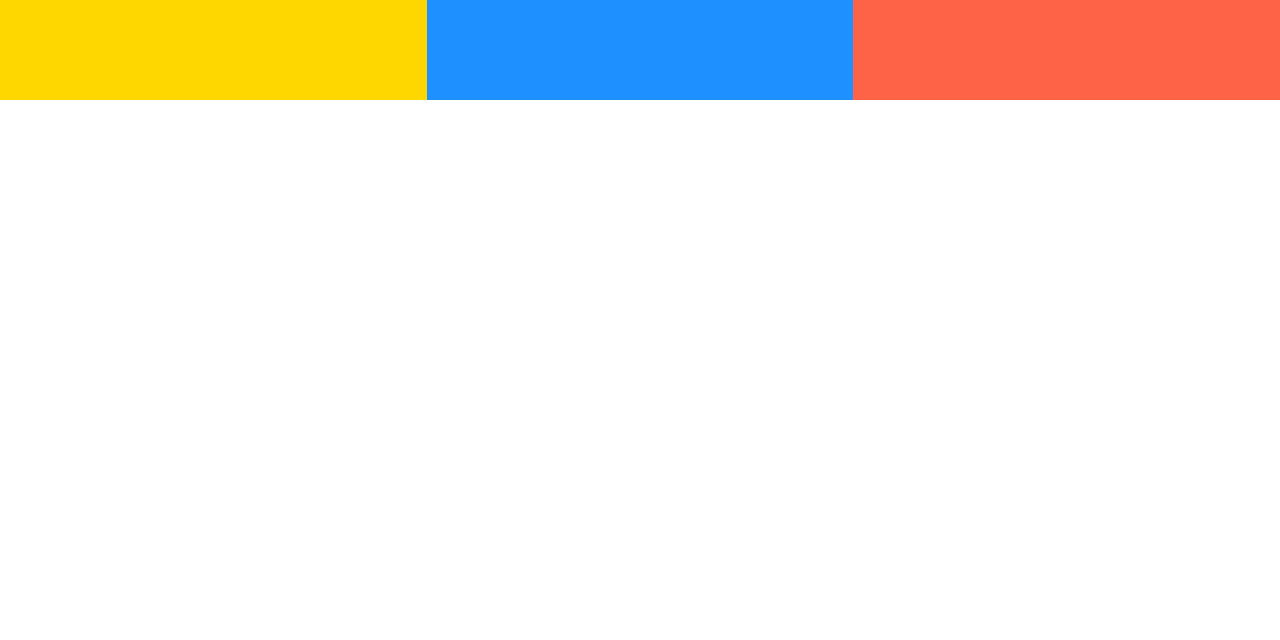
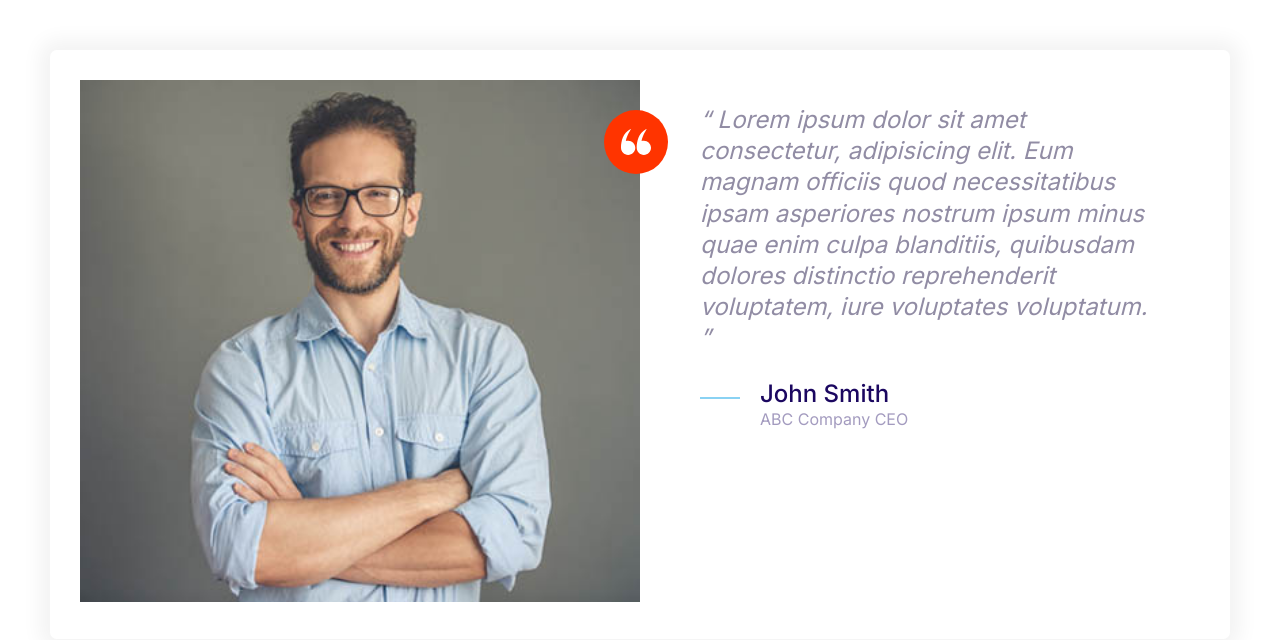
Before and after one commit to barrytheberry-qmz/moshify-by-barry, a plain HTML site: page index.html in a window 1280 px wide. Drawn offline with Linux system fonts and the light colour scheme.

Commit message:
make the testimonial card

```diff
--- a/css/styles.css
+++ b/css/styles.css
@@ -169,8 +169,18 @@ a {
     height: 40px;
 }
 
+.icon--small {
+    width: 30px;
+    height: 30px;
+
+}
+
 .icon--primary {
     fill: var(--color-primary)
+}
+
+.icon--white {
+    fill: #fff;
 }
 
 .icon-container {
@@ -181,6 +191,10 @@ a {
     display: inline-flex;
     justify-content: center;
     align-items: center;
+}
+
+.icon-container--accent {
+    background: var(--color-accent);
 }
 
 /* Buttons */
@@ -455,3 +469,33 @@ a {
     }
 
 }
+
+/* Testimonials */
+.testimonial {
+    padding: 3rem;
+}
+
+.testimonial__image {
+    position: relative;
+}
+
+.testimonial__image > img {
+    width: 100%;
+}
+
+.testimonial__image > .icon-container {
+    position: absolute;
+    top: 3rem;
+    right: -28px;
+}
+
+@media screen and (min-width: 768px){
+    .testimonial .quote,
+    .testimonial .quote__author {
+        font-size: 2.4rem;
+    }
+
+    .testimonial .quote {
+        margin-left: 6rem;
+    }
+}
--- a/index.html
+++ b/index.html
@@ -6,14 +6,43 @@
         <title>Document</title>
         <link rel="preconnect" href="https://fonts.googleapis.com">
         <link rel="preconnect" href="https://fonts.gstatic.com" crossorigin>
-        <link href="https://fonts.googleapis.com/css2?family=Inter:wght@100..900&display=swap" rel="stylesheet">
+        <link href="https://fonts.googleapis.com/css2?family=Inter:wght@100..900&display=swap"
+              rel="stylesheet">
         <link rel="stylesheet" href="css/normalize.css">
         <link rel="stylesheet" href="css/styles.css">
     </head>
-    <body>
-        <div class="grid grid--1x3">
-            <div style="height: 100px; background: gold;"></div>
-            <div style="height: 100px; background: dodgerblue;"></div>
-            <div style="height: 100px; background: tomato;"></div>
+    <body style="padding: 5rem">
+        <div class="card testimonial">
+            <div class="grid grid--1x2">
+                <div class="testimonial__image">
+                    <img class="testimonial__image"
+                         src="images/testimonial.jpg"
+                         alt="A happy, smiling customer">
+                    <span class="icon-container icon-container--accent">
+                        <svg class="icon icon--white icon--small">
+                            <use xlink:href="images/sprite.svg#quotes"></use>
+                        </svg>
+                    </span>
+                </div>
+                <blockquote class="quote">
+                    <p class="quote__text">
+                        Lorem ipsum dolor sit amet consectetur, adipisicing elit. Eum magnam officiis quod necessitatibus ipsam asperiores nostrum ipsum minus quae enim culpa blanditiis, quibusdam dolores distinctio reprehenderit voluptatem, iure voluptates voluptatum.
+                    </p>
+                    <footer>
+                        <div class="media">
+                            <div class="media__image">
+                                <svg class="icon icon--primary quote__line">
+                                    <use xlink:href="images/sprite.svg#line"></use>
+                                </svg>
+                            </div>
+                            <div class="media__body">
+                                <h3 class="media__title quote__author">John Smith</h3>
+                                <p class="quote__organisation">ABC Company CEO</p>
+                            </div>
+                        </div>
+                    </footer>
+                </blockquote>
+            </div>
         </div>
+    </body>
 </html>
```
Also changed, not shown: components/icons.html (+1 -1 lines), images/testimonial.jpg (added), 1 other file.
